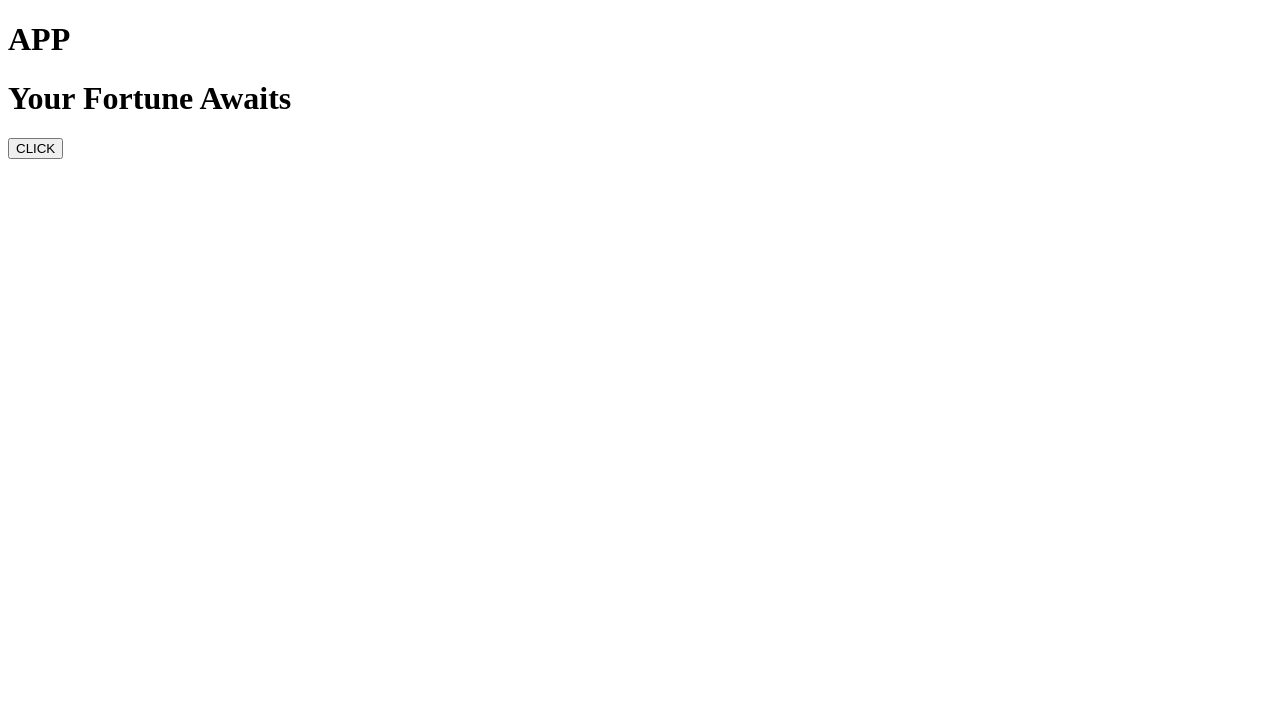
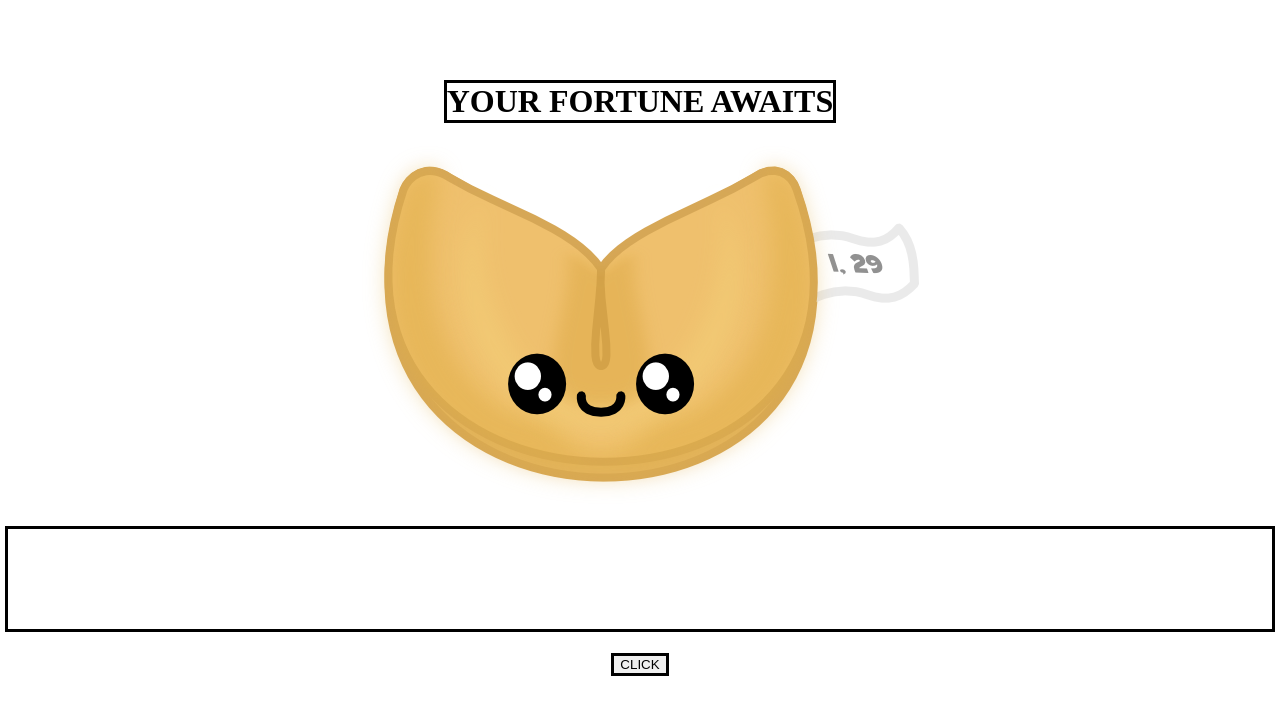
Before and after one commit to mrnguyener21/Fortune-Of-The-Day, a React (Create React App) app: page / in a window 1280 px wide. Shown: the top 714 px of the page. Built offline with nearby package versions, Linux system fonts and the light colour scheme.

Commit message:
connected css, centered everything and added an image

```diff
--- a/src/App.js
+++ b/src/App.js
@@ -1,10 +1,13 @@
 import React from 'react';
-import Fortunes from './component/Fortune.js'
+import Fortunes from './component/Fortune.js';
+import styles from './App.module.css';
+import fortuneCookie from './component/image/fortuneCookie.png'
 
 const App = () => {
     return(
-    <div>
-        <h1>APP</h1>
+    <div className={styles.container}>
+        <h1 className={styles.title}>YOUR FORTUNE AWAITS</h1>
+        <img className={styles.fortuneCookie} src={fortuneCookie} alt ='fortuneCookie'/>
         <Fortunes/>
     </div>
 
--- /dev/null
+++ b/src/App.module.css
@@ -0,0 +1,11 @@
+.container{
+    display: flex;
+    justify-content: space-between;
+    align-items: center;
+    flex-direction: column;
+    padding-top: 4%;
+}
+
+.title{
+    border: solid;
+}
--- a/src/component/Fortune.js
+++ b/src/component/Fortune.js
@@ -1,9 +1,10 @@
 import React from 'react';
+import styles from './fortune.module.css';
 
 class Fortunes extends React.Component{
     state={
         number: null,
-        fortunes:'Your Fortune Awaits',
+        fortunes: null,
     };
 
     fortuneOptions = {
@@ -22,18 +23,17 @@ class Fortunes extends React.Component{
             }else if(this.state.number === 3){
                 this.setState({fortunes:this.fortuneOptions.fortune3});
             }else{
-                this.setState({fortunes:'Your Fortune Awaits'});
+                this.setState({fortunes:null});
             };
         };
         fortune();
     }
 
-
     render(){
         return(
             <>
-                <h1>{this.state.fortunes}</h1>
-                <button onClick={this.number}>CLICK</button>
+                <h1 className={styles.fortune}>{this.state.fortunes}</h1>
+                <button className={styles.button}onClick={this.number}>CLICK</button>
 
             </>
         )
--- /dev/null
+++ b/src/component/fortune.module.css
@@ -0,0 +1,12 @@
+.fortune{
+    display: flex;
+    justify-content: center;
+    align-items: center;
+    border: solid;
+    width: 100%;
+    height: 100px;
+}
+
+.button{
+    border:solid;
+}
```
Also changed, not shown: src/App-module.css (deleted), src/component/fortune-module.css (deleted), src/component/image/fortuneCookie.png (added).
